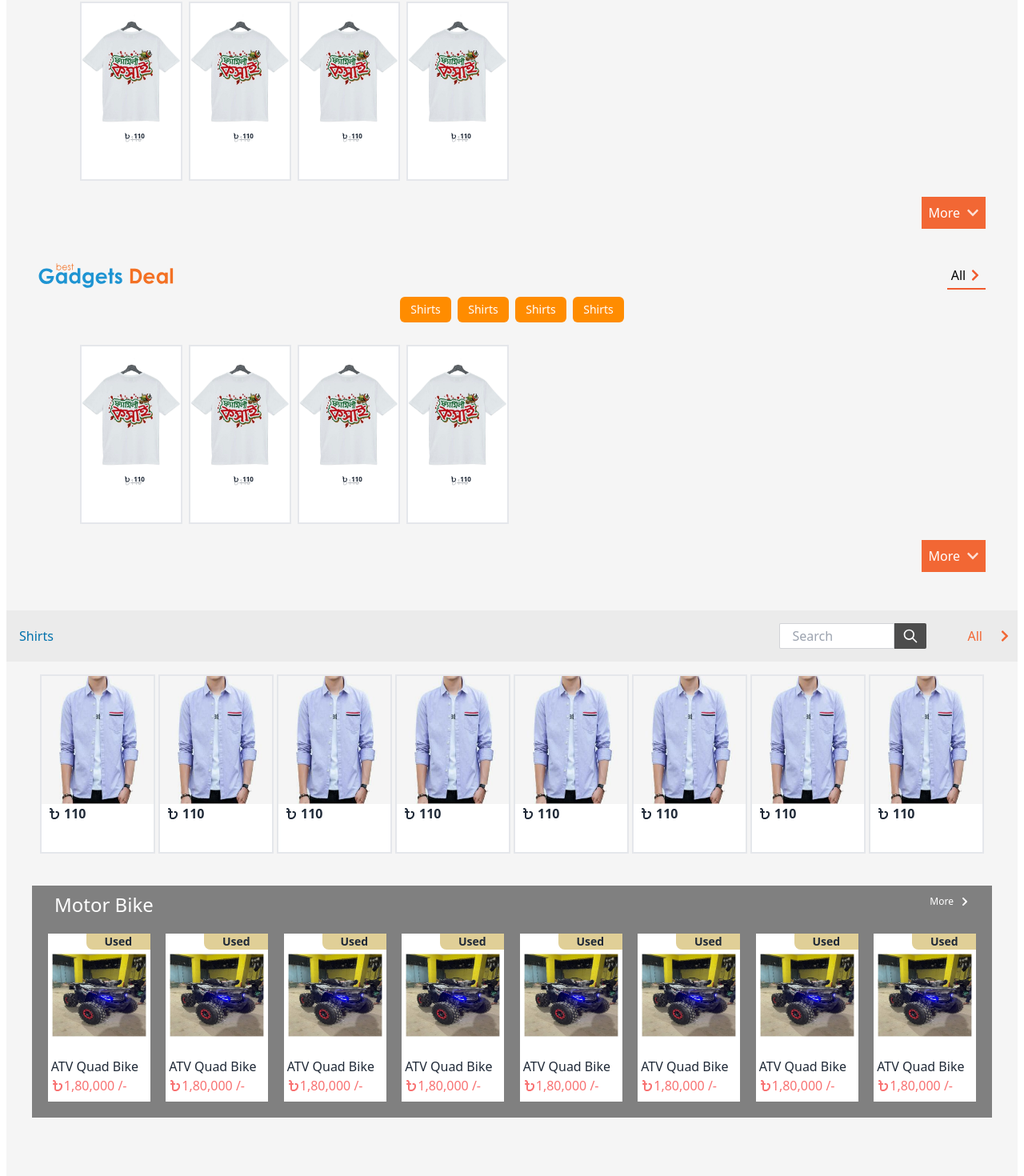
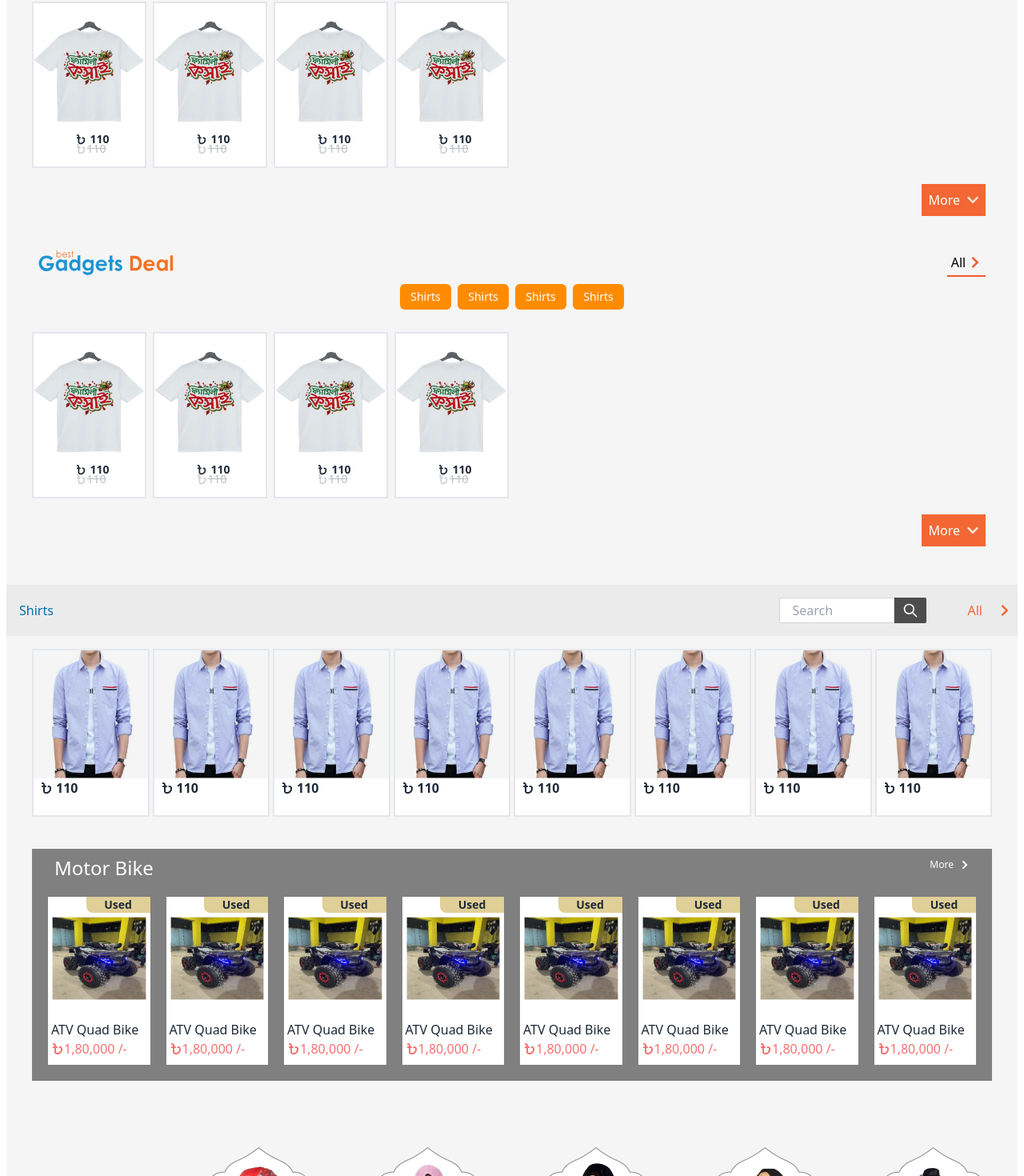
Before and after one commit to shofiqebr/ajkerDeal, a React (Vite) app: page / in a window 1280 px wide. Shown: the part 618-2088 px from the top of the page at 80% size. Built offline with nearby package versions, Linux system fonts and the light colour scheme.

Commit message:
added responsive view

```diff
--- a/src/App.jsx
+++ b/src/App.jsx
@@ -3,6 +3,7 @@ import Footer from './components/footer/Footer';
 
 import HotDeal from './components/hotDeal/HotDeal';
 import MobileBike from './components/mobileBike/MobileBike';
+import MobileFooter from './components/mobileFooter/MobileFooter';
 import MobileFram from './components/mobileFrame/MobileFram';
 import Navbar from './components/navbar/Navbar';
 import Navbar2 from './components/navbar2/Navbar2';
@@ -23,6 +24,7 @@ function App() {
 			<MobileFram/>
 			<PopularItem/>
 			<MobileBike/>
+			<MobileFooter/>
 
 
 		</>
--- a/src/components/banner/Banner.jsx
+++ b/src/components/banner/Banner.jsx
@@ -57,7 +57,7 @@ const Banner = () => {
 
 					</ul>
 				</div>
-				<img className='md:block hidden md:h-80 lg:w-[650px] md:w-[450px] z-10' src={banner} alt='' />
+				<img className='md:block hidden md:h-80 lg:w-[800px] md:w-[500px] z-10' src={banner} alt='' />
 				</div>
 
 
@@ -87,7 +87,7 @@ const Banner = () => {
 
 
 				{/* carousel for mobile view */}
-			<div className='bg-[#576BB2] h-80 w-72 md:block  hidden mt-3 absolute right-0 '></div>
+			<div className='bg-[#576BB2] h-80 lg:w-[400px] md:w-72 md:block  hidden mt-3 absolute right-0 '></div>
 		</div>
 	);
 };
--- a/src/components/footer/Footer.jsx
+++ b/src/components/footer/Footer.jsx
@@ -89,7 +89,7 @@ const Footer = () => {
        </p>
        <p className='flex gap-5'>
         <div>Email</div>
-        <div>:info@ajkerdeal.com</div>
+        <div>:info@xyz.com</div>
        </p>
        <p className='flex gap-5'>
         <div>Inbox</div>
--- a/src/components/gadgets/Gadgets.jsx
+++ b/src/components/gadgets/Gadgets.jsx
@@ -60,54 +60,53 @@ const Gadgets = () => {
 
 					</TabList>
 					<TabPanel className='bg-transparent md:my-5 my-2 grid lg:grid-cols-8 md:grid-cols-4 grid-cols-4 gap-2'>
-
-						<div className='md:border-2 md:w-32 md:h-56 bg-white'>
-							<img className='md:w-52 md:h-40 w-20 h-22' src={tShirt} alt='' />
-							<div className='flex justify-center items-center md:flex-col text-[8px]'>
+					<div className='md:border-2  md:h-52 bg-white'>
+							<img className='md:w-48 md:h-40 w-20 h-22' src={tShirt} alt='' />
+							<div className='flex justify-center items-center md:flex-col md:text-sm text-[8px]'>
 							<p className='flex justify-start items-center gap-1 md:pl-2'>
 								<FaBangladeshiTakaSign className='hidden md:block' />
 								<p className='font-bold'>110</p>
 							</p>
-							<del className='flex items-center opacity-30 md:-mt-2 pl-1'>
+							<del className='flex items-center md:opacity-30 opacity-80 md:-mt-2 pl-1'>
 								<FaBangladeshiTakaSign className='opacity-70 hidden md:block' />
 								<p className=''>110</p>
 							</del>
 							</div>
 						</div>
-						<div className='md:border-2 md:w-32 md:h-56 bg-white'>
-							<img className='md:w-52 md:h-40 w-20 h-22' src={tShirt} alt='' />
-							<div className='flex justify-center items-center md:flex-col text-[8px]'>
+						<div className='md:border-2  md:h-52 bg-white'>
+							<img className='md:w-48 md:h-40 w-20 h-22' src={tShirt} alt='' />
+							<div className='flex justify-center items-center md:flex-col md:text-sm text-[8px]'>
 							<p className='flex justify-start items-center gap-1 md:pl-2'>
 								<FaBangladeshiTakaSign className='hidden md:block' />
 								<p className='font-bold'>110</p>
 							</p>
-							<del className='flex items-center opacity-30 md:-mt-2 pl-1'>
+							<del className='flex items-center md:opacity-30 opacity-80 md:-mt-2 pl-1'>
 								<FaBangladeshiTakaSign className='opacity-70 hidden md:block' />
 								<p className=''>110</p>
 							</del>
 							</div>
 						</div>
-						<div className='md:border-2 md:w-32 md:h-56 bg-white'>
-							<img className='md:w-52 md:h-40 w-20 h-22' src={tShirt} alt='' />
-							<div className='flex justify-center items-center md:flex-col text-[8px]'>
+						<div className='md:border-2  md:h-52 bg-white'>
+							<img className='md:w-48 md:h-40 w-20 h-22' src={tShirt} alt='' />
+							<div className='flex justify-center items-center md:flex-col md:text-sm text-[8px]'>
 							<p className='flex justify-start items-center gap-1 md:pl-2'>
 								<FaBangladeshiTakaSign className='hidden md:block' />
 								<p className='font-bold'>110</p>
 							</p>
-							<del className='flex items-center opacity-30 md:-mt-2 pl-1'>
+							<del className='flex items-center md:opacity-30 opacity-80 md:-mt-2 pl-1'>
 								<FaBangladeshiTakaSign className='opacity-70 hidden md:block' />
 								<p className=''>110</p>
 							</del>
 							</div>
 						</div>
-						<div className='md:border-2 md:w-32 md:h-56 bg-white'>
-							<img className='md:w-52 md:h-40 w-20 h-22' src={tShirt} alt='' />
-							<div className='flex justify-center items-center md:flex-col text-[8px]'>
+						<div className='md:border-2  md:h-52 bg-white'>
+							<img className='md:w-48 md:h-40 w-20 h-22' src={tShirt} alt='' />
+							<div className='flex justify-center items-center md:flex-col md:text-sm text-[8px]'>
 							<p className='flex justify-start items-center gap-1 md:pl-2'>
 								<FaBangladeshiTakaSign className='hidden md:block' />
 								<p className='font-bold'>110</p>
 							</p>
-							<del className='flex items-center opacity-30 md:-mt-2 pl-1'>
+							<del className='flex items-center md:opacity-30 opacity-80 md:-mt-2 pl-1'>
 								<FaBangladeshiTakaSign className='opacity-70 hidden md:block' />
 								<p className=''>110</p>
 							</del>
--- a/src/components/hotDeal/HotDeal.jsx
+++ b/src/components/hotDeal/HotDeal.jsx
@@ -68,58 +68,59 @@ const HotDeal = () => {
 					</TabList>
 					<TabPanel className='bg-transparent md:my-5 my-2 grid lg:grid-cols-8 md:grid-cols-4 grid-cols-4 gap-2'>
 
-						<div className='md:border-2 md:w-32 md:h-56 bg-white'>
-							<img className='md:w-52 md:h-40 w-20 h-22' src={tShirt} alt='' />
-							<div className='flex justify-center items-center md:flex-col text-[8px]'>
+						<div className='md:border-2  md:h-52 bg-white'>
+							<img className='md:w-48 md:h-40 w-20 h-22' src={tShirt} alt='' />
+							<div className='flex justify-center items-center md:flex-col md:text-sm text-[8px]'>
 							<p className='flex justify-start items-center gap-1 md:pl-2'>
 								<FaBangladeshiTakaSign className='hidden md:block' />
 								<p className='font-bold'>110</p>
 							</p>
-							<del className='flex items-center opacity-30 md:-mt-2 pl-1'>
+							<del className='flex items-center md:opacity-30 opacity-80 md:-mt-2 pl-1'>
 								<FaBangladeshiTakaSign className='opacity-70 hidden md:block' />
 								<p className=''>110</p>
 							</del>
 							</div>
 						</div>
-						<div className='md:border-2 md:w-32 md:h-56 bg-white'>
-							<img className='md:w-52 md:h-40 w-20 h-22' src={tShirt} alt='' />
-							<div className='flex justify-center items-center md:flex-col text-[8px]'>
+						<div className='md:border-2  md:h-52 bg-white'>
+							<img className='md:w-48 md:h-40 w-20 h-22' src={tShirt} alt='' />
+							<div className='flex justify-center items-center md:flex-col md:text-sm text-[8px]'>
 							<p className='flex justify-start items-center gap-1 md:pl-2'>
 								<FaBangladeshiTakaSign className='hidden md:block' />
 								<p className='font-bold'>110</p>
 							</p>
-							<del className='flex items-center opacity-30 md:-mt-2 pl-1'>
+							<del className='flex items-center md:opacity-30 opacity-80 md:-mt-2 pl-1'>
 								<FaBangladeshiTakaSign className='opacity-70 hidden md:block' />
 								<p className=''>110</p>
 							</del>
 							</div>
 						</div>
-						<div className='md:border-2 md:w-32 md:h-56 bg-white'>
-							<img className='md:w-52 md:h-40 w-20 h-22' src={tShirt} alt='' />
-							<div className='flex justify-center items-center md:flex-col text-[8px]'>
+						<div className='md:border-2  md:h-52 bg-white'>
+							<img className='md:w-48 md:h-40 w-20 h-22' src={tShirt} alt='' />
+							<div className='flex justify-center items-center md:flex-col md:text-sm text-[8px]'>
 							<p className='flex justify-start items-center gap-1 md:pl-2'>
 								<FaBangladeshiTakaSign className='hidden md:block' />
 								<p className='font-bold'>110</p>
 							</p>
-							<del className='flex items-center opacity-30 md:-mt-2 pl-1'>
+							<del className='flex items-center md:opacity-30 opacity-80 md:-mt-2 pl-1'>
 								<FaBangladeshiTakaSign className='opacity-70 hidden md:block' />
 								<p className=''>110</p>
 							</del>
 							</div>
 						</div>
-						<div className='md:border-2 md:w-32 md:h-56 bg-white'>
-							<img className='md:w-52 md:h-40 w-20 h-22' src={tShirt} alt='' />
-							<div className='flex justify-center items-center md:flex-col text-[8px]'>
+						<div className='md:border-2  md:h-52 bg-white'>
+							<img className='md:w-48 md:h-40 w-20 h-22' src={tShirt} alt='' />
+							<div className='flex justify-center items-center md:flex-col md:text-sm text-[8px]'>
 							<p className='flex justify-start items-center gap-1 md:pl-2'>
 								<FaBangladeshiTakaSign className='hidden md:block' />
 								<p className='font-bold'>110</p>
 							</p>
-							<del className='flex items-center opacity-30 md:-mt-2 pl-1'>
+							<del className='flex items-center md:opacity-30 opacity-80 md:-mt-2 pl-1'>
 								<FaBangladeshiTakaSign className='opacity-70 hidden md:block' />
 								<p className=''>110</p>
 							</del>
 							</div>
 						</div>
+						{/*  */}
 
 
 					</TabPanel>
--- /dev/null
+++ b/src/components/mobileFooter/MobileFooter.jsx
@@ -0,0 +1,42 @@
+import { FaRegCopyright } from "react-icons/fa6";
+
+
+const MobileFooter = () => {
+    return (
+        <div className="md:hidden block">
+
+            <div className="bg-stone-300">
+                <h1 className="font-extrabold text-xs py-5 px-1 text-center">Online Shoping in BD: Buy Fashion,Electronics & <br /> Gadget at Best Price | Ajkerdeal</h1>
+                <p className="text-xs px-1 pb-2 font-medium">Online shopping BD: AjkerDeal.com is the largest online shopping marketplace has been launched inseptember, 2011. Online shopping BD: AjkerDeal.com is the largest online shopping marketplace has been launched inseptember, 2011.Online shopping BD: AjkerDeal.com is the largest online shopping marketplace has been launched inseptember, 2011.</p>
+            </div>
+            <div className="bg-slate-200 py-3">
+                <p>
+                    <ul className="flex text-xs gap-2 justify-center items-center text-blue-700">
+                        <li>
+                            <a href="#">Home </a>
+                        </li>
+                        <li>
+                            <a href="#">Order </a>
+                        </li>
+                        <li>
+                            <a href="#">Privacy policy </a>
+                        </li>
+                        <li>
+                            <a href="#">Address </a>
+                        </li>
+                        <li>
+                            <a href="#">Contact </a>
+                        </li>
+                    </ul>
+                </p>
+
+                <p className="flex justify-center items-center text-xs text-blue-700 pt-3">
+                <FaRegCopyright /> <a className="text-sm" href="https://ioniccorporation.com/">Ionic Corporation</a> 2009
+                </p>
+            </div>
+
+        </div>
+    );
+};
+
+export default MobileFooter;
--- a/src/components/navbar/Navbar.jsx
+++ b/src/components/navbar/Navbar.jsx
@@ -1,5 +1,5 @@
 import { useState } from 'react';
-import logo from '../../assets/logo.svg'
+// import logo from '../../assets/logo.svg'
 
 const Navbar = () => {
 	const [activeLanguage, setActiveLanguage] = useState('ENG');
@@ -10,11 +10,11 @@ const Navbar = () => {
 
 	return (
 		<div className='w-full fixed z-20 md:block hidden'>
-			<div className='w-full md:h-9 bg-[#77787B] md:flex md:justify-end md:pr-32 gap-5'>
+			<div className='max-w-[1540px] md:h-9 bg-[#77787B] md:flex md:justify-end md:pr-32 gap-5'>
 				{/* <div>
 					<img className='w-40 mx-auto pt-2 md:hidden' src={logo} alt="" />
 				</div> */}
-				<ul className='flex gap-5 justify-center items-center md:flex-row flex-col w-full mx-auto py-2'>
+				<ul className='flex gap-5 justify-center items-center md:flex-row  mx-auto py-2'>
 					<li className=' text-white text-sm hover:text-[#F78C66]'>
 						Merchant Corner
 					</li>
--- a/src/components/popularItem/PopularItem.jsx
+++ b/src/components/popularItem/PopularItem.jsx
@@ -15,12 +15,12 @@ import mobileImg from '../../assets/mobile2.avif'
 
 const PopularItem = () => {
     return (
-        <div className='bg-stone-300 '>
+        <div className='bg-stone-300 md:hidden block '>
             <div className='flex justify-between px-2 '>
                 <p className='text-sm py-3 text-blue-800 font-bold'>Popular Catagory</p>
                 <p className='text-sm py-3 text-blue-800 font-bold'>All Category</p>
             </div>
-             <div className='md:hidden block pb-3 '>
+             <div className=' pb-3 '>
         <Swiper
         slidesPerView={4}
         centeredSlides={false}
--- a/src/components/shirts/Shirts.jsx
+++ b/src/components/shirts/Shirts.jsx
@@ -59,8 +59,64 @@ const Shirts = () => {
              {/* card start */}
              <div className="flex justify-center items-center max-w-[1200px] mx-auto">
                 <div className="grid grid-cols-2 md:grid-cols-4 lg:grid-cols-8 gap-1">
-                <div className='border-2 w-36 h-56 bg-white'>
-							<img className='w-56 h-40' src={shirt} alt='' />
+                <div className='border-2  h-[210px] bg-white'>
+							<img className='w-48 h-40' src={shirt} alt='' />
+							<p className='flex justify-start items-center gap-1 pl-2'>
+								<FaBangladeshiTakaSign />
+								<p className='font-bold'>110</p>
+							</p>
+
+						</div>
+                <div className='border-2  h-[210px] bg-white'>
+							<img className='w-48 h-40' src={shirt} alt='' />
+							<p className='flex justify-start items-center gap-1 pl-2'>
+								<FaBangladeshiTakaSign />
+								<p className='font-bold'>110</p>
+							</p>
+
+						</div>
+                <div className='border-2  h-[210px] bg-white'>
+							<img className='w-48 h-40' src={shirt} alt='' />
+							<p className='flex justify-start items-center gap-1 pl-2'>
+								<FaBangladeshiTakaSign />
+								<p className='font-bold'>110</p>
+							</p>
+
+						</div>
+                <div className='border-2  h-[210px] bg-white'>
+							<img className='w-48 h-40' src={shirt} alt='' />
+							<p className='flex justify-start items-center gap-1 pl-2'>
+								<FaBangladeshiTakaSign />
+								<p className='font-bold'>110</p>
+							</p>
+
+						</div>
+                <div className='border-2  h-[210px] bg-white'>
+							<img className='w-48 h-40' src={shirt} alt='' />
+							<p className='flex justify-start items-center gap-1 pl-2'>
+								<FaBangladeshiTakaSign />
+								<p className='font-bold'>110</p>
+							</p>
+
+						</div>
+                <div className='border-2  h-[210px] bg-white'>
+							<img className='w-48 h-40' src={shirt} alt='' />
+							<p className='flex justify-start items-center gap-1 pl-2'>
+								<FaBangladeshiTakaSign />
+								<p className='font-bold'>110</p>
+							</p>
+
+						</div>
+                <div className='border-2  h-[210px] bg-white'>
+							<img className='w-48 h-40' src={shirt} alt='' />
+							<p className='flex justify-start items-center gap-1 pl-2'>
+								<FaBangladeshiTakaSign />
+								<p className='font-bold'>110</p>
+							</p>
+
+						</div>
+                <div className='border-2  h-[210px] bg-white'>
+							<img className='w-48 h-40' src={shirt} alt='' />
 							<p className='flex justify-start items-center gap-1 pl-2'>
 								<FaBangladeshiTakaSign />
 								<p className='font-bold'>110</p>
@@ -68,62 +124,7 @@ const Shirts = () => {
 
 						</div>
 
-                <div className='border-2 w-36 h-56 bg-white'>
-							<img className='w-56 h-40' src={shirt} alt='' />
-							<p className='flex justify-start items-center gap-1 pl-2'>
-								<FaBangladeshiTakaSign />
-								<p className='font-bold'>110</p>
-							</p>
 
-						</div>
-                <div className='border-2 w-36 h-56 bg-white'>
-							<img className='w-56 h-40' src={shirt} alt='' />
-							<p className='flex justify-start items-center gap-1 pl-2'>
-								<FaBangladeshiTakaSign />
-								<p className='font-bold'>110</p>
-							</p>
-
-						</div>
-                <div className='border-2 w-36 h-56 bg-white'>
-							<img className='w-56 h-40' src={shirt} alt='' />
-							<p className='flex justify-start items-center gap-1 pl-2'>
-								<FaBangladeshiTakaSign />
-								<p className='font-bold'>110</p>
-							</p>
-
-						</div>
-                <div className='border-2 w-36 h-56 bg-white'>
-							<img className='w-56 h-40' src={shirt} alt='' />
-							<p className='flex justify-start items-center gap-1 pl-2'>
-								<FaBangladeshiTakaSign />
-								<p className='font-bold'>110</p>
-							</p>
-
-						</div>
-                <div className='border-2 w-36 h-56 bg-white'>
-							<img className='w-56 h-40' src={shirt} alt='' />
-							<p className='flex justify-start items-center gap-1 pl-2'>
-								<FaBangladeshiTakaSign />
-								<p className='font-bold'>110</p>
-							</p>
-
-						</div>
-                <div className='border-2 w-36 h-56 bg-white'>
-							<img className='w-56 h-40' src={shirt} alt='' />
-							<p className='flex justify-start items-center gap-1 pl-2'>
-								<FaBangladeshiTakaSign />
-								<p className='font-bold'>110</p>
-							</p>
-
-						</div>
-                <div className='border-2 w-36 h-56 bg-white'>
-							<img className='w-56 h-40' src={shirt} alt='' />
-							<p className='flex justify-start items-center gap-1 pl-2'>
-								<FaBangladeshiTakaSign />
-								<p className='font-bold'>110</p>
-							</p>
-
-						</div>
                 </div>
 
                 </div>
--- a/src/main.jsx
+++ b/src/main.jsx
@@ -5,8 +5,10 @@ import './index.css'
 
 ReactDOM.createRoot(document.getElementById('root')).render(
   <React.StrictMode>
+<div className='max-w-screen-2xl mx-auto'>
 
     <App />
+</div>
 
   </React.StrictMode>,
 )
```
Also changed, not shown: src/components/mobileBike/MobileBike.jsx (+147 -3 lines), src/components/motorBike/Motorbike.jsx (+17 -16 lines).
